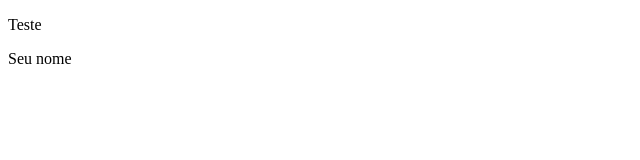
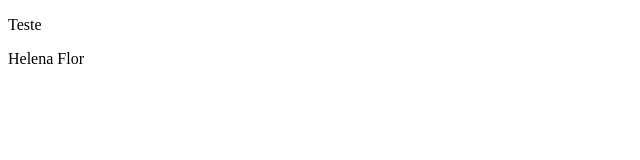
Before and after one commit to douglasffilho/test-sem-fork, a plain HTML site: page index.html in a window 1280 px wide. Shown: the full height of the page, 0-640 px from the left. Drawn offline with Linux system fonts and the light colour scheme.

Commit message:
minha mudança

```diff
--- a/index.html
+++ b/index.html
@@ -8,7 +8,7 @@
 <body>
     <div>
         <p>Teste</p>
-        <p>Seu nome</p>
+        <p>Helena Flor</p>
     </div>
 </body>
 </html>
```
